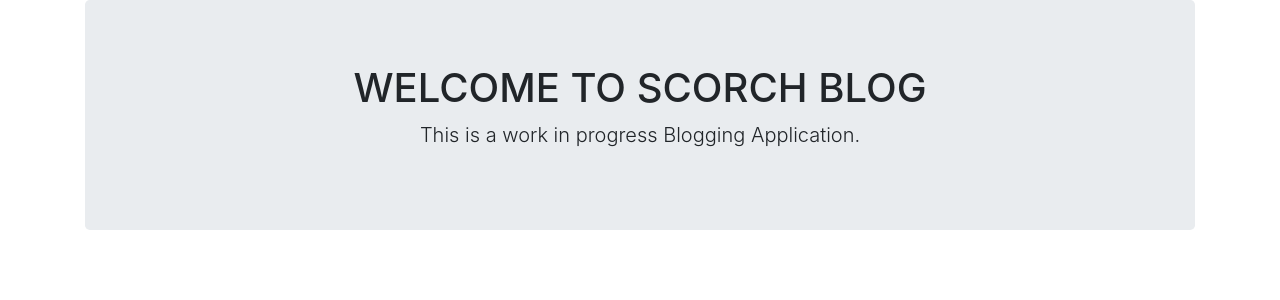
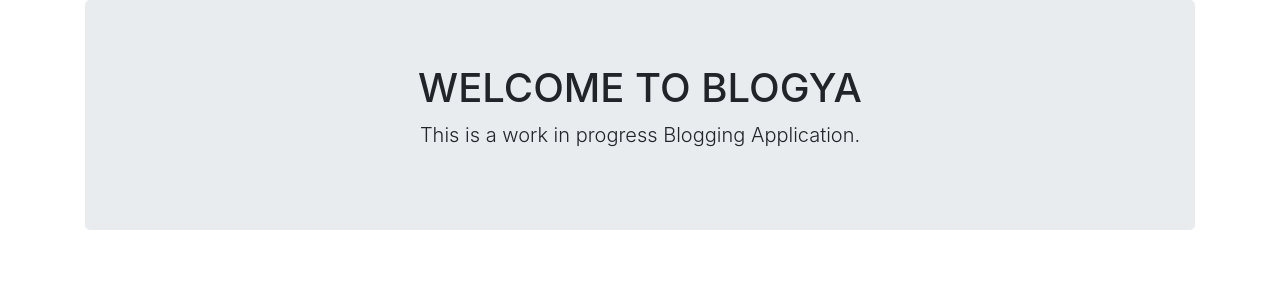
Before and after one commit to SwagataJ/blogya, a Flask app: page / in a window 1280 px wide. Shown: the part 56-356 px from the top of the page. Run offline with Flask 2, Linux system fonts and the light colour scheme; some libraries are stand-ins or nearby versions.

Commit message:
Changing name to BLOGYA

```diff
--- a/templates/index.html
+++ b/templates/index.html
@@ -2,7 +2,7 @@
 
 {% block body %}
   <div class="jumbotron text-center">
-    <h1>WELCOME TO SCORCH BLOG</h1>
+    <h1>WELCOME TO BLOGYA</h1>
     <p class="lead">This is a work in progress Blogging Application.</p>
   </div>
 {% endblock %}
```
